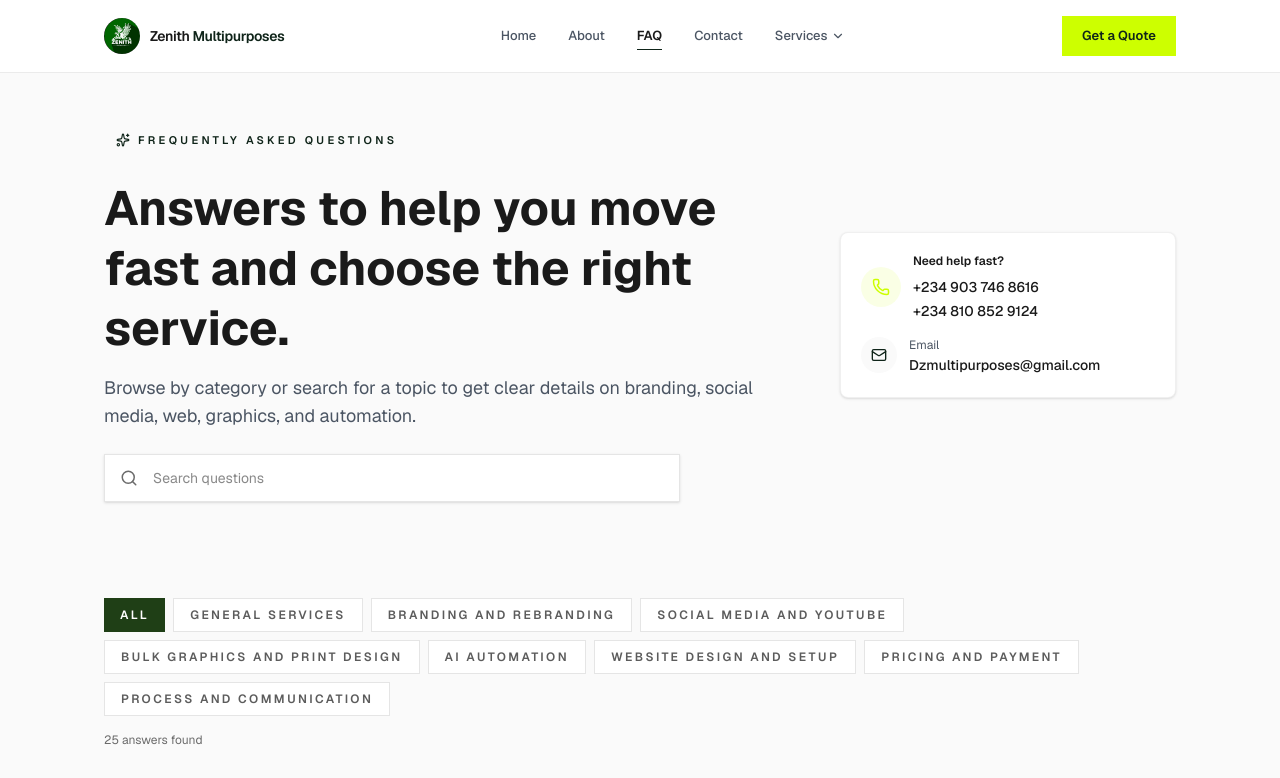
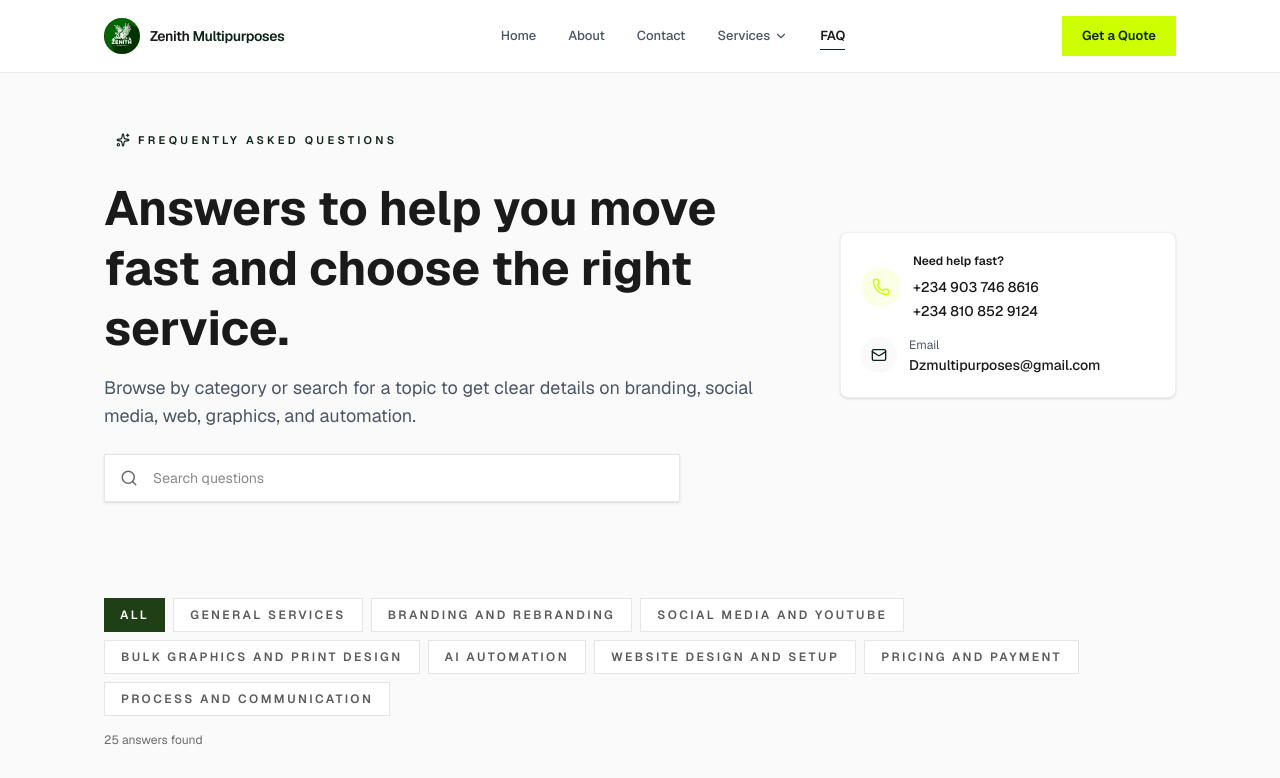
Before and after one commit to gentlerhiz/zenithMultipurposes, a Next.js app: page /faq in a window 1280 px wide. Shown: the top 778 px of the page. Built offline with nearby package versions, Linux system fonts and the light colour scheme.

Commit message:
revision 1

```diff
--- a/src/app/contact/page.tsx
+++ b/src/app/contact/page.tsx
@@ -33,7 +33,7 @@ export default function ContactPage() {
                   Contact
                 </p>
                 <h1 className="mt-4 text-4xl font-bold leading-tight md:text-5xl lg:text-6xl">
-                  Let's plan your next brand move together.
+                  Let&apos;s plan your next brand move together.
                 </h1>
                 <p className="mt-4 max-w-2xl text-base leading-7 text-white/70">
                   Share your goals and we will recommend the right service mix for
@@ -121,7 +121,7 @@ export default function ContactPage() {
                       <option value="Social Media">Social Media Management</option>
                       <option value="Bulk Graphics">Bulk Graphics Design</option>
                       <option value="AI Automation">AI Automation Setup</option>
-                      <option value="Website">Website Design and Build</option>
+                      <option value="Website">Website Design And App Development</option>
                     </select>
                   </label>
                   <label className="grid gap-2 text-sm text-white/70">
--- a/src/app/get-a-quote/page.tsx
+++ b/src/app/get-a-quote/page.tsx
@@ -21,7 +21,7 @@ const requestReasons = [
 
 const services = [
   {
-    title: "Website Design and Setup",
+    title: "Website Design And App Development",
     description:
       "Business websites, landing pages, redesigns, and website setup for brands that need a stronger online presence.",
   },
--- a/src/app/services/website-design/page.tsx
+++ b/src/app/services/website-design/page.tsx
@@ -4,7 +4,7 @@ import Footer from "@/components/Footer";
 import ServicePageLayout from "../../../components/ServicePageLayout";
 
 export const metadata: Metadata = {
-  title: "Website Design & Building | Zenith Multipurposes",
+  title: "Website Design And App Development | Zenith Multipurposes",
   description:
     "Business websites, landing pages, and corporate site builds that attract inquiries.",
 };
@@ -64,7 +64,7 @@ export default function WebsiteDesignPage() {
       <Navbar variant="solid" />
       <ServicePageLayout
         iconGradient="from-green-50 via-emerald-50 to-white"
-        badge="Website Design & Building"
+        badge="Website Design And App Development"
         title="Websites built to convert and inspire"
         description="Fast, beautiful web solutions designed with your business goals in mind"
         heroImage="https://images.unsplash.com/photo-1498050108023-c5249f4df085?q=80&w=1172&auto=format&fit=crop&ixlib=rb-4.1.0&ixid=M3wxMjA3fDB8MHxwaG90by1wYWdlfHx8fGVufDB8fHx8fA%3D%3D"
--- a/src/components/Navbar.tsx
+++ b/src/components/Navbar.tsx
@@ -10,16 +10,17 @@ import { ChevronDown, X, Menu } from "lucide-react";
 const navLinks = [
   { label: "Home", href: "/" },
   { label: "About", href: "/about" },
-  { label: "FAQ", href: "/faq" },
   { label: "Contact", href: "/contact" },
 ];
+
+const faqLink = { label: "FAQ", href: "/faq" };
 
 const services = [
   { label: "Branding & Rebranding", href: "/services/branding" },
   { label: "Social Media Management", href: "/services/social-media" },
   { label: "Bulk Graphics Design", href: "/services/bulk-graphics" },
   { label: "AI Automation Setup", href: "/services/ai-automation" },
-  { label: "Website Design & Building", href: "/services/website-design" },
+  { label: "Website Design And App Development", href: "/services/website-design" },
 ];
 
 const navEase: [number, number, number, number] = [0.22, 1, 0.36, 1];
@@ -153,6 +154,22 @@ export default function Navbar({ variant = "transparent" }: NavbarProps) {
                 )}
               </AnimatePresence>
             </div>
+
+            <Link
+              href={faqLink.href}
+              className={`relative px-3.5 py-2 text-[13px] font-medium transition-colors duration-200 after:absolute after:bottom-1 after:left-3.5 after:h-px after:w-[calc(100%-1.75rem)] after:origin-left after:scale-x-0 after:transition-transform after:duration-300 after:ease-out after:content-[''] hover:after:scale-x-100 ${
+                isActive(faqLink.href)
+                  ? solid
+                    ? "text-text-primary font-semibold after:scale-x-100 after:bg-dark-green"
+                    : "text-white font-semibold after:scale-x-100 after:bg-white"
+                  : solid
+                    ? "text-text-secondary after:bg-dark-green hover:text-text-primary"
+                    : "text-white/85 after:bg-white hover:text-white"
+              }`}
+              aria-current={isActive(faqLink.href) ? "page" : undefined}
+            >
+              {faqLink.label}
+            </Link>
           </div>
 
           {/* Desktop CTA */}
@@ -248,6 +265,19 @@ export default function Navbar({ variant = "transparent" }: NavbarProps) {
                     {s.label}
                   </Link>
                 ))}
+
+                <Link
+                  href={faqLink.href}
+                  onClick={() => setMobileOpen(false)}
+                  className={`rounded-xl px-4 py-3 text-[15px] font-medium transition ${
+                    isActive(faqLink.href)
+                      ? "bg-neon-green/10 font-semibold text-dark-green"
+                      : "text-text-secondary hover:bg-neon-green/10 hover:text-dark-green"
+                  }`}
+                  aria-current={isActive(faqLink.href) ? "page" : undefined}
+                >
+                  {faqLink.label}
+                </Link>
               </div>
 
               {/* Drawer CTA */}
--- a/src/components/sections/AboutCEOSection.tsx
+++ b/src/components/sections/AboutCEOSection.tsx
@@ -9,7 +9,7 @@ const leaders = [
   {
     name: "Sijuade Henry Oluwatimilehin",
     title: "Founder and Chief Executive Officer",
-    image: "/ceoimage.png",
+    image: "/ceoImage.png",
     alt: "Sijuade Henry Oluwatimilehin",
     bio:
       "Sijuade Henry Oluwatimilehin is the Founder and Chief Executive Officer of Bornstellar Limited, the parent company behind Zenith Multipurposes. His vision is simple — build businesses that solve real problems and create lasting value. Zenith Multipurposes is a direct product of that vision, designed to give brands the creative support, strategy, and systems they need to grow with confidence.",
--- a/src/components/sections/ServicesSection.tsx
+++ b/src/components/sections/ServicesSection.tsx
@@ -9,7 +9,7 @@ import { fadeUp, fadeLeft, staggerContainer, staggerItem } from "@/lib/motion";
 
 const services = [
   {
-    title: "Website Design and Setup",
+    title: "Website Design And App Development",
     description:
       "We build clean, professional websites that make your business easy to find, trust, and contact.",
     cta: "View Details",
--- a/src/components/sections/get-a-quote/GetAQuoteFormSection.tsx
+++ b/src/components/sections/get-a-quote/GetAQuoteFormSection.tsx
@@ -63,8 +63,8 @@ export default function GetAQuoteFormSection() {
                 <option value="" disabled className="text-[#141414]">
                   Choose a service
                 </option>
-                <option value="Website Design and Setup" className="text-[#141414]">
-                  Website Design and Setup
+                <option value="Website Design And App Development" className="text-[#141414]">
+                  Website Design And App Development
                 </option>
                 <option value="Bulk Graphics Design" className="text-[#141414]">
                   Bulk Graphics Design
```
